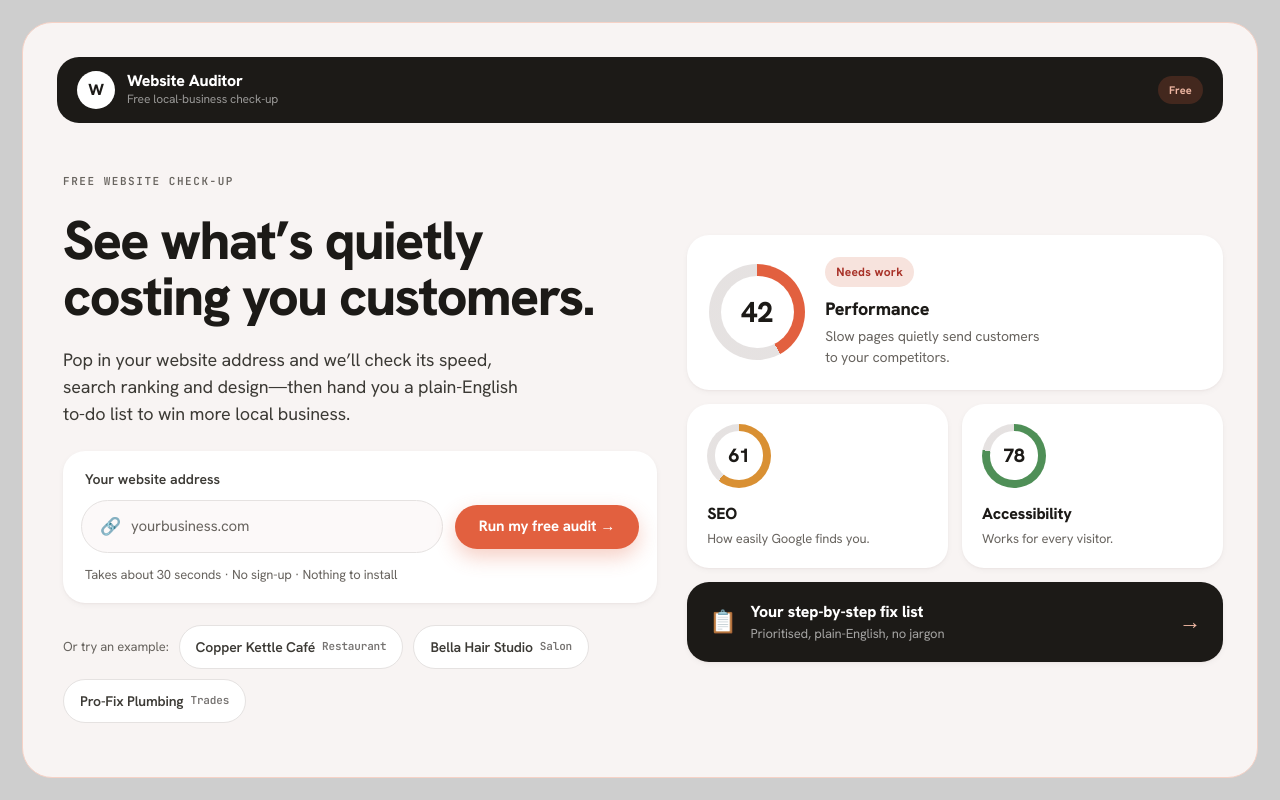
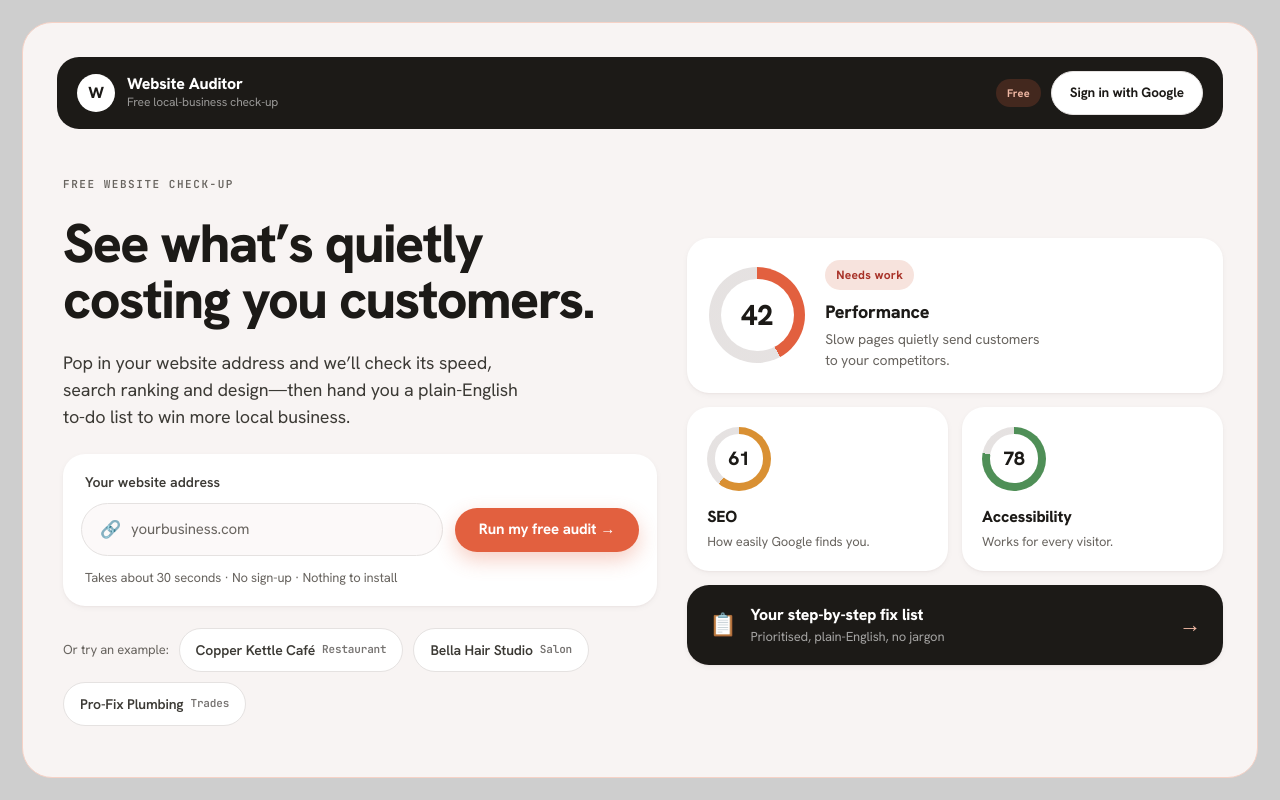
Before and after one commit to Mikealsky/website-auditor, a React (Vite) app in the folder frontend/: page / in a window 1280 px wide. Built offline with nearby package versions, Linux system fonts and the light colour scheme; no server answers.

Commit message:
feat(m7): add auth button and pass Firebase token with audit requests

```diff
--- a/frontend/src/App.jsx
+++ b/frontend/src/App.jsx
@@ -2,6 +2,7 @@ import { useState } from 'react'
 import HomePage from './pages/HomePage'
 import ResultsPage from './pages/ResultsPage'
 import LoadingScreen from './components/LoadingScreen'
+import { useAuth } from './hooks/useAuth'
 
 export default function App() {
   const [view, setView] = useState('home')
@@ -9,6 +10,7 @@ export default function App() {
   const [businessName, setBusinessName] = useState('this business')
   const [currentUrl, setCurrentUrl] = useState('')
   const [error, setError] = useState(null)
+  const { user, signIn, signOut, getToken } = useAuth()
 
   const handleSubmit = async ({ url, businessName: name }) => {
     setView('loading')
@@ -17,17 +19,18 @@ export default function App() {
     setBusinessName(name || 'this business')
 
     try {
+      const token = await getToken()
+      const headers = { 'Content-Type': 'application/json' }
+      if (token) headers['Authorization'] = `Bearer ${token}`
+
       const response = await fetch('/api/audit', {
         method: 'POST',
-        headers: { 'Content-Type': 'application/json' },
+        headers,
         body: JSON.stringify({ url, business_name: name }),
       })
 
       const json = await response.json()
-
-      if (!response.ok) {
-        throw new Error(json.detail || 'Audit failed. Please try again.')
-      }
+      if (!response.ok) throw new Error(json.detail || 'Audit failed. Please try again.')
 
       setAuditData(json.data)
       setView('results')
@@ -43,7 +46,25 @@ export default function App() {
     setError(null)
   }
 
+  const handleViewAudit = (auditData) => {
+    setAuditData(auditData)
+    setBusinessName(auditData.business_name || 'this business')
+    setView('results')
+  }
+
   if (view === 'loading') return <LoadingScreen url={currentUrl} />
-  if (view === 'results') return <ResultsPage data={auditData} businessName={businessName} onReset={handleReset} />
-  return <HomePage onSubmit={handleSubmit} error={error} />
+  if (view === 'results') return (
+    <ResultsPage data={auditData} businessName={businessName} onReset={handleReset} />
+  )
+  return (
+    <HomePage
+      onSubmit={handleSubmit}
+      error={error}
+      user={user}
+      onSignIn={signIn}
+      onSignOut={signOut}
+      getToken={getToken}
+      onViewAudit={handleViewAudit}
+    />
+  )
 }
--- /dev/null
+++ b/frontend/src/components/AuthButton.jsx
@@ -0,0 +1,29 @@
+export default function AuthButton({ user, onSignIn, onSignOut }) {
+  if (user === undefined) return null // still loading auth state
+
+  if (!user) {
+    return (
+      <button onClick={onSignIn} className="wa-btn wa-btn-ghost wa-btn-sm">
+        Sign in with Google
+      </button>
+    )
+  }
+
+  return (
+    <div style={{ display: 'flex', alignItems: 'center', gap: 10 }}>
+      {user.photoURL && (
+        <img
+          src={user.photoURL}
+          alt={user.displayName || 'User'}
+          style={{ width: 28, height: 28, borderRadius: '50%', objectFit: 'cover' }}
+        />
+      )}
+      <span style={{ fontSize: 13, color: 'var(--ink-2)', fontWeight: 600 }}>
+        {user.displayName || user.email}
+      </span>
+      <button onClick={onSignOut} className="wa-btn wa-btn-ghost wa-btn-sm">
+        Sign out
+      </button>
+    </div>
+  )
+}
--- a/frontend/src/pages/HomePage.jsx
+++ b/frontend/src/pages/HomePage.jsx
@@ -1,5 +1,6 @@
 import { useState } from 'react'
 import WADonut from '../components/WADonut'
+import AuthButton from '../components/AuthButton'
 
 const EXAMPLES = [
   { host: 'copperkettlecafe.com', label: 'Copper Kettle Café', tag: 'Restaurant' },
@@ -7,7 +8,7 @@ const EXAMPLES = [
   { host: 'profixplumbing.com', label: 'Pro-Fix Plumbing', tag: 'Trades' },
 ]
 
-export default function HomePage({ onSubmit, error }) {
+export default function HomePage({ onSubmit, error, user, onSignIn, onSignOut, getToken, onViewAudit }) {
   const [url, setUrl] = useState('')
 
   const submit = (e) => {
@@ -36,7 +37,10 @@ export default function HomePage({ onSubmit, error }) {
               <div style={{ color: 'rgba(255,255,255,.55)', fontSize: 12 }}>Free local-business check-up</div>
             </div>
           </div>
-          <span className="wa-chip" style={{ background: 'rgba(226,96,63,.2)', color: 'var(--coral-tint-3)', fontSize: 11 }}>Free</span>
+          <div style={{ display: 'flex', alignItems: 'center', gap: 10 }}>
+            <span className="wa-chip" style={{ background: 'rgba(226,96,63,.2)', color: 'var(--coral-tint-3)', fontSize: 11 }}>Free</span>
+            <AuthButton user={user} onSignIn={onSignIn} onSignOut={onSignOut} />
+          </div>
         </header>
 
         {/* hero grid */}
```
